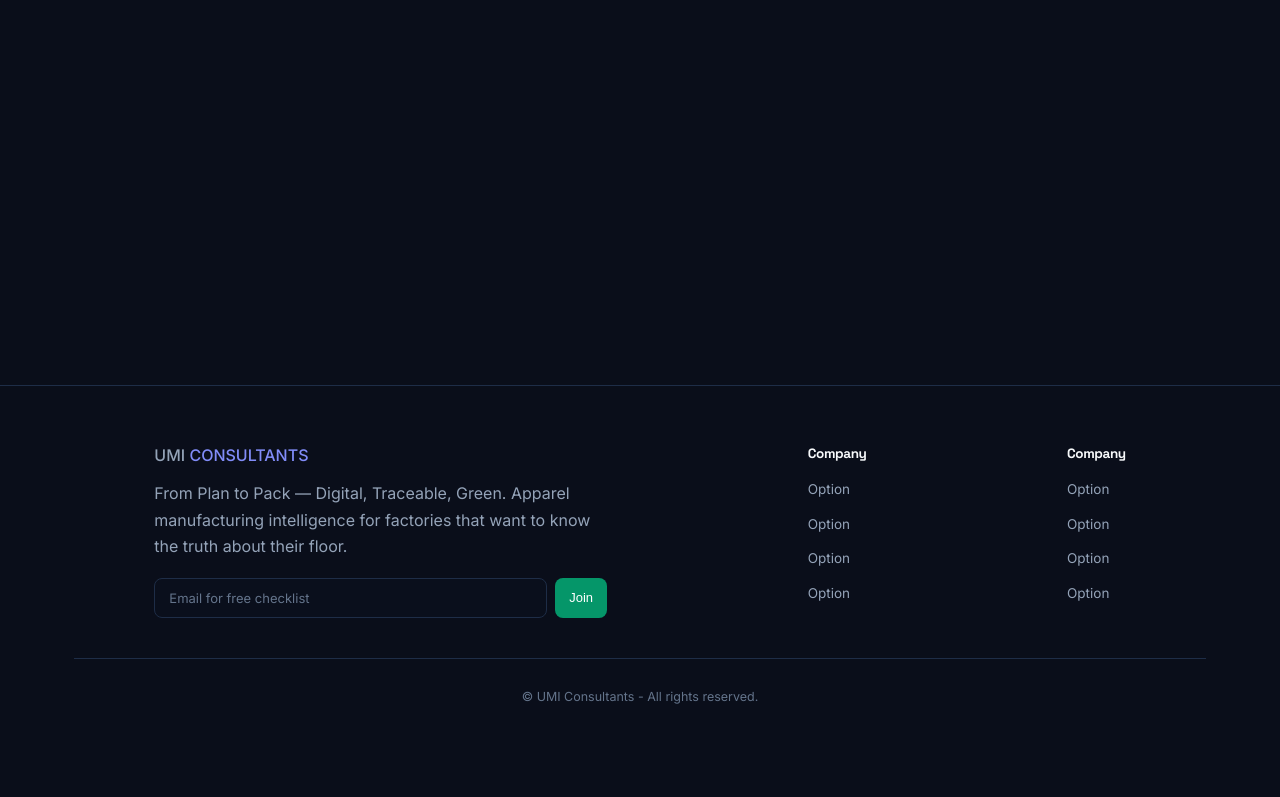
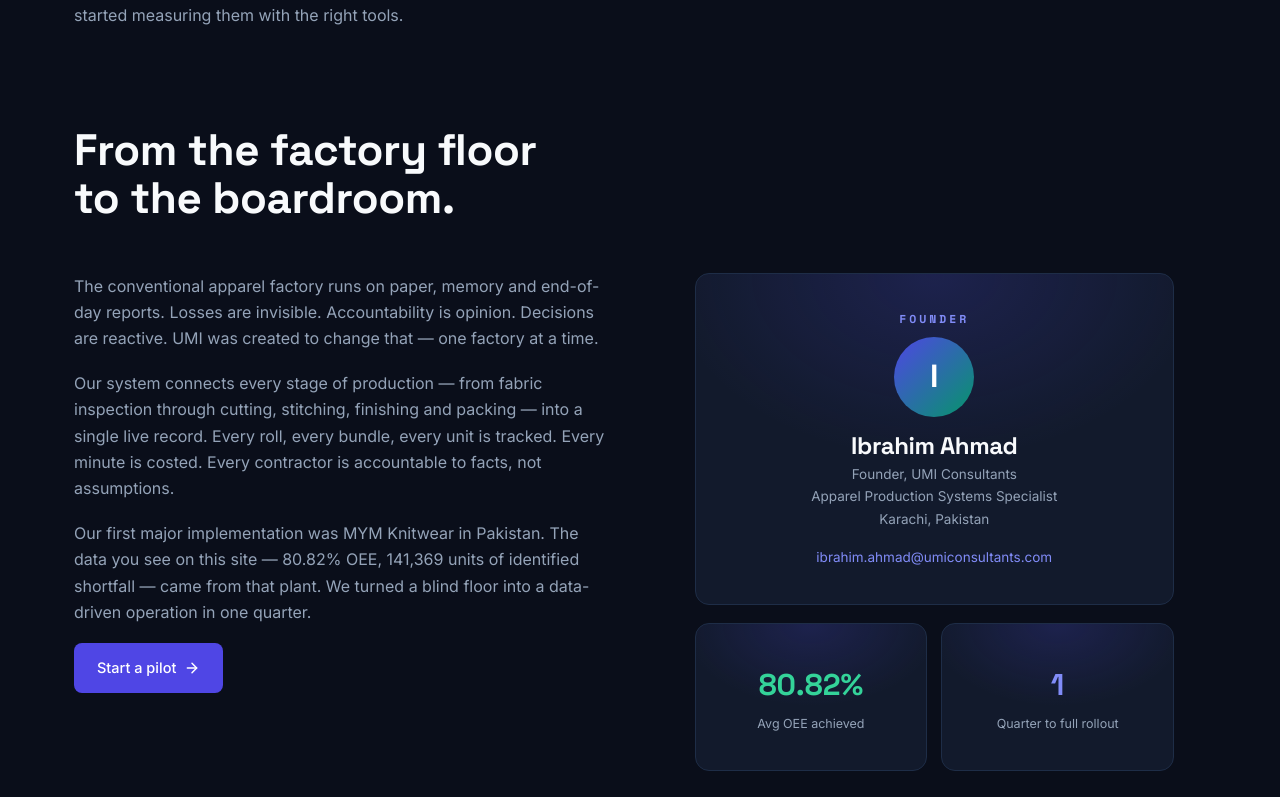
Before and after one commit to ismail-ahmad/umi-website, a Next.js app: page /about in a window 1280 px wide. Shown: the part 323-1120 px from the top of the page. Before the commit the page ends 1058 px from the top, so only its background shows below. Built offline with nearby package versions, Linux system fonts and the light colour scheme.

Commit message:
added about page

```diff
--- a/app/about/page.tsx
+++ b/app/about/page.tsx
@@ -1,7 +1,43 @@
+import Gsection from '@/components/gsection';
+import CTA from '@/components/cta';
+
 export default function About() {
     return(
-        <>
-          <h1>About</h1>
-        </>
+        <div className='wrap'>
+          <Gsection headingClass='non-home-hero-gsection' nameClass={['wrap']} hero={false} EyeBrowText='Our story' headingTag='h1' headingText={`We built the system we wish we'd had on the floor.`}>
+            <p className='' style={{maxWidth: '680px'}}>UMI Consultants was founded by Ibrahim Ahmad after years of watching apparel factories lose money to invisible losses — losses that only became visible once you started measuring them with the right tools.</p>
+          </Gsection>
+          <div className="about-content-section">
+            <Gsection headingClass='non-home-non-hero-gsection' headingTag='h2' headingText={<>From the factory floor<br />to the boardroom.</>} EyeBrowText='' hero={false}>
+            <div className="about-card-part">
+              <div className="about-card-content-part">
+              <p>The conventional apparel factory runs on paper, memory and end-of-day reports. Losses are invisible. Accountability is opinion. Decisions are reactive. UMI was created to change that — one factory at a time.</p>
+              <p>Our system connects every stage of production — from fabric inspection through cutting, stitching, finishing and packing — into a single live record. Every roll, every bundle, every unit is tracked. Every minute is costed. Every contractor is accountable to facts, not assumptions.</p>
+              <p>Our first major implementation was MYM Knitwear in Pakistan. The data you see on this site — 80.82% OEE, 141,369 units of identified shortfall — came from that plant. We turned a blind floor into a data-driven operation in one quarter.</p>
+              <CTA type='cta' title='Start a pilot' href='/contact' arrow={true} />
+            </div>
+            <div className="about-cards-part">
+              <div className={"first-card card"}>
+                <p className={'eyebrow'} style={{marginBottom:'8px'}}>Founder</p>
+                <div style={{width:'80px', height:'80px', borderRadius:'50%', background:'linear-gradient(135deg,var(--indigo-f),var(--emerald-f))', display:'flex', alignItems:'center', justifyContent:'center', margin:'0 auto 16px', fontSize:'32px', fontFamily:'var(--display)', fontWeight:700, color:'#fff'}}>I</div>
+                <h3 style={{marginBottom:'4px', fontSize:'clamp(18px, 2.2vw, 24px)'}}>Ibrahim Ahmad</h3>
+                <p style={{fontSize:'13.5px', color:'var(--muted)'}}>Founder, UMI Consultants<br />Apparel Production Systems Specialist<br />Karachi, Pakistan</p>
+                <a href="mailto:ibrahim.ahmad@umiconsultants.com" style={{display:'inline-block', marginTop:'16px', fontSize:'13.5px', color:'var(--indigo)'}}>ibrahim.ahmad@umiconsultants.com</a>
+              </div>
+              <div className="smaller-cards">
+                <div className="about-card card">
+              <p className="about-card-number">80.82%</p>
+              <p className="about-card-content">Avg OEE achieved</p>
+            </div>
+            <div className="about-card card">
+              <p className="about-card-number" style={{color: 'var(--indigo)'}}>1</p>
+              <p className="about-card-content">Quarter to full rollout</p>
+            </div>
+              </div>
+          </div>
+            </div>
+          </Gsection>
+          </div>
+        </div>
     );
 }
--- a/app/globals.css
+++ b/app/globals.css
@@ -495,6 +495,67 @@ body{
   line-height: 1.1;
   letter-spacing: -.4px;
 }
+.non-home-non-hero-gsection .about-card-part{
+  display: flex;
+  flex-flow: row nowrap;
+  gap: 48px;
+}
+.about-card-part .card{
+  border: 1px solid var(--border);
+  border-radius: var(--radius);
+  background:radial-gradient(80% 80% at 50% 0%,rgba(79,70,229,.18),transparent 70%),var(--panel);
+  text-align: center;
+  padding: 36px;
+  transition: all 0.2s;
+  display: flex;
+  flex-flow: column nowrap;
+}
+.about-card .about-card-number{
+  font-family: var(--display);
+  font-weight: 700;
+  font-size: 30px;
+  color: var(--emerald);
+}
+.about-card .about-card-content{
+  font-size: 12.5px;
+  color: var(--muted);
+  margin-top: 4px;
+}
+.about-card-part .card:hover {
+    transform: translateY(-4px);
+    border-color: rgba(129, 140, 248, .45);
+}
+.about-card-part .card a{
+  text-decoration: none;
+}
+.about-card-part .about-card-content-part{
+  flex: 50%;
+}
+.about-card-part .about-cards-part{
+  flex: 50%;
+  padding: 0 32px;
+}
+.about-cards-part .smaller-cards{
+  display: flex;
+  flex-flow: row nowrap;
+  gap: 14px;
+  margin-top: 18px;
+}
+.about-cards-part .smaller-cards .card{
+  padding: 20;
+  flex: 1;
+}
+.non-home-hero-gsection h1{
+  max-width: 680px;
+  margin: 12px 0 18px;
+}
+
+.non-home-non-hero-gsection h2{
+  margin-bottom: 50px;
+}
+.non-home-non-hero-gsection .about-card-content-part p{
+  margin-bottom: 18px;
+}
 
 /* Advantage Card Styles */
 
@@ -734,6 +795,15 @@ body{
   transform: rotate(45deg);
 }
 
+
+/* About page styles */
+
+.about-content-section{
+  display: flex;
+  flex-flow: row nowrap;
+  gap: 20px;
+}
+
 /* Tab or higher menu list */
 @media screen and (min-width: 769px) {
   .menu-list{
@@ -859,6 +929,9 @@ body{
     .form-input-part button{
       margin-top: 20px;
     }
+    .about-card-part .about-cards-part{
+      padding: 0;
+    }
 }
 
 @media screen and (max-width: 550px){
@@ -906,6 +979,10 @@ body{
     .free-resource-form{
       padding: 25px;
     }
+    .non-home-non-hero-gsection .about-card-part{
+    flex-direction: column;
+    gap: 150px;
+  }
 }
 
 /* desktop only styles */
```
